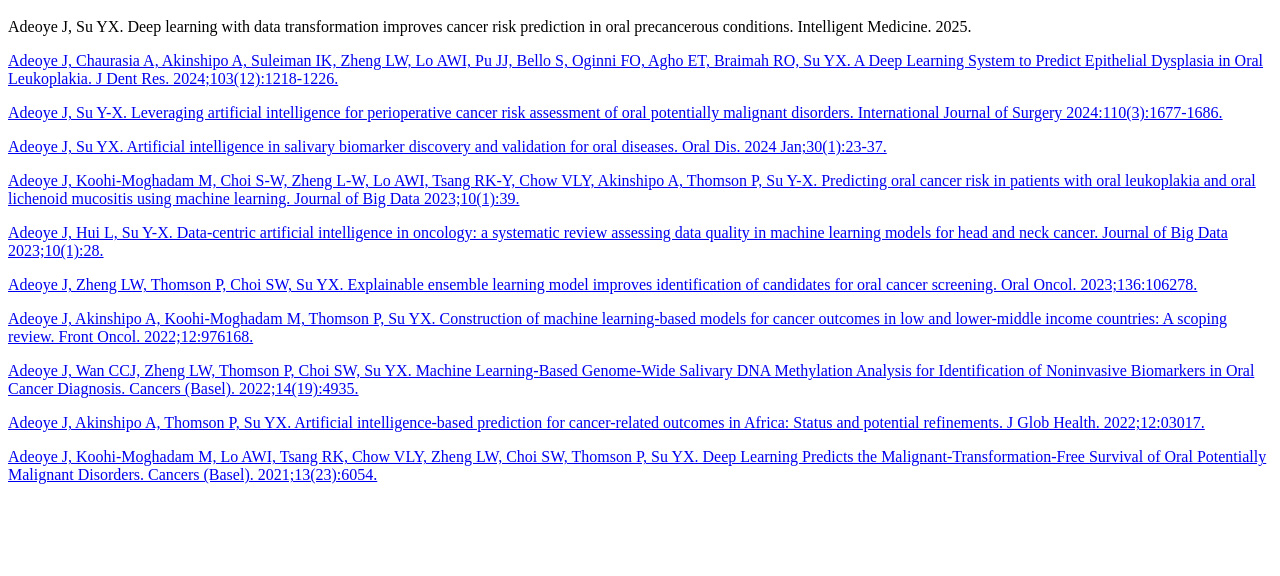
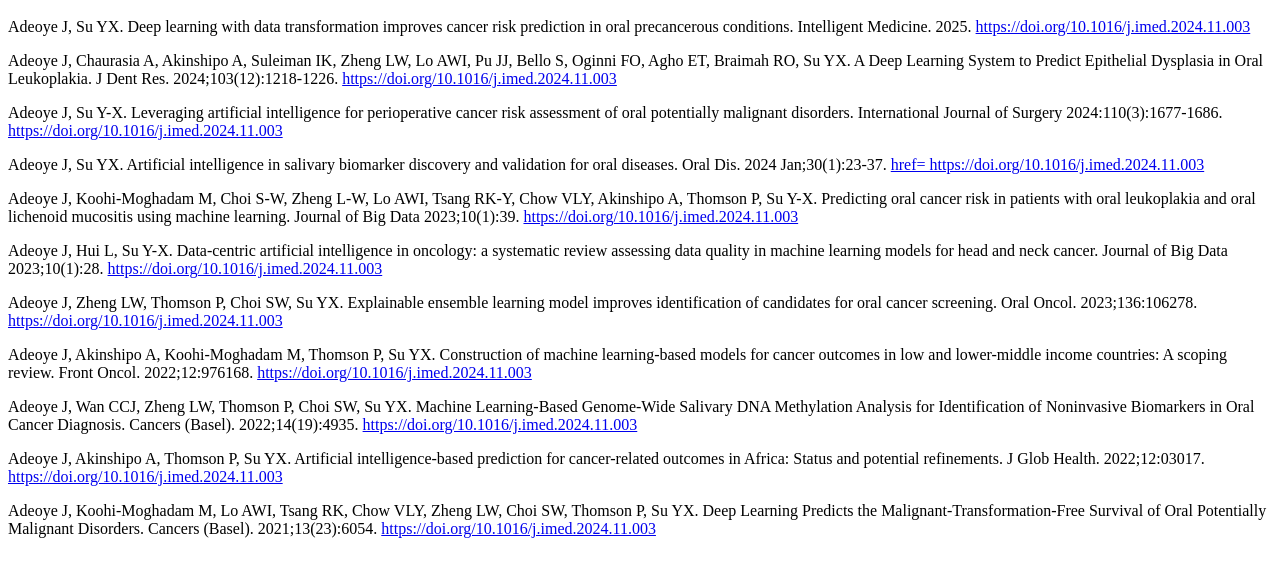
Before and after one commit to jaadeoye/jaadeoye.github.io, a plain HTML site: page index.html in a window 1280 px wide. Shown: the part 48-624 px from the top of the page. Drawn offline with Linux system fonts and the light colour scheme.

Commit message:
Update index.html

```diff
--- a/index.html
+++ b/index.html
@@ -2,17 +2,17 @@
 
 <body>
   <h1>AI and Oral Oncology Publication list (as of May 2025)</h1>
-  <p>Adeoye J, Su YX. Deep learning with data transformation improves cancer risk prediction in oral precancerous conditions. Intelligent Medicine. 2025. <a href= https://doi.org/10.1016/j.imed.2024.11.003</a></p>
-  <p>Adeoye J, Chaurasia A, Akinshipo A, Suleiman IK, Zheng LW, Lo AWI, Pu JJ, Bello S, Oginni FO, Agho ET, Braimah RO, Su YX. A Deep Learning System to Predict Epithelial Dysplasia in Oral Leukoplakia. J Dent Res. 2024;103(12):1218-1226. <a href=https://doi.org/10.1177/00220345241272048</a></p>
-  <p>Adeoye J, Su Y-X. Leveraging artificial intelligence for perioperative cancer risk assessment of oral potentially malignant disorders. International Journal of Surgery 2024:110(3):1677-1686. <a href=https://doi.org/10.1097/js9.0000000000000979</a></p>
-  <p>Adeoye J, Su YX. Artificial intelligence in salivary biomarker discovery and validation for oral diseases. Oral Dis. 2024 Jan;30(1):23-37. <a href=https://doi.org/10.1111/odi.14641</a></p>
-  <p>Adeoye J, Koohi-Moghadam M, Choi S-W, Zheng L-W, Lo AWI, Tsang RK-Y, Chow VLY, Akinshipo A, Thomson P, Su Y-X. Predicting oral cancer risk in patients with oral leukoplakia and oral lichenoid mucositis using machine learning. Journal of Big Data 2023;10(1):39. <a href=https://doi.org/10.1186/s40537-023-00714-7</a></p>
-  <p>Adeoye J, Hui L, Su Y-X. Data-centric artificial intelligence in oncology: a systematic review assessing data quality in machine learning models for head and neck cancer. Journal of Big Data 2023;10(1):28. <a href=https://doi.org/10.1186/s40537-023-00703-w</a></p>
-  <p>Adeoye J, Zheng LW, Thomson P, Choi SW, Su YX. Explainable ensemble learning model improves identification of candidates for oral cancer screening. Oral Oncol. 2023;136:106278. <a href=https://doi.org/10.1016/j.oraloncology.2022.106278</a></p>
-  <p>Adeoye J, Akinshipo A, Koohi-Moghadam M, Thomson P, Su YX. Construction of machine learning-based models for cancer outcomes in low and lower-middle income countries: A scoping review. Front Oncol. 2022;12:976168. <a href=https://doi.org/10.3389/fonc.2022.976168</a></p>
-  <p>Adeoye J, Wan CCJ, Zheng LW, Thomson P, Choi SW, Su YX. Machine Learning-Based Genome-Wide Salivary DNA Methylation Analysis for Identification of Noninvasive Biomarkers in Oral Cancer Diagnosis. Cancers (Basel). 2022;14(19):4935. <a href=https://doi.org/10.3390/cancers14194935</a></p>
-  <p>Adeoye J, Akinshipo A, Thomson P, Su YX. Artificial intelligence-based prediction for cancer-related outcomes in Africa: Status and potential refinements. J Glob Health. 2022;12:03017. <a href=https://doi.org/10.7189/jogh.12.03017</a></p>
-  <p>Adeoye J, Koohi-Moghadam M, Lo AWI, Tsang RK, Chow VLY, Zheng LW, Choi SW, Thomson P, Su YX. Deep Learning Predicts the Malignant-Transformation-Free Survival of Oral Potentially Malignant Disorders. Cancers (Basel). 2021;13(23):6054. <a href=https://doi.org/10.3390/cancers13236054</a></p>
+  <p>Adeoye J, Su YX. Deep learning with data transformation improves cancer risk prediction in oral precancerous conditions. Intelligent Medicine. 2025. <a href= https://doi.org/10.1016/j.imed.2024.11.003>https://doi.org/10.1016/j.imed.2024.11.003</a></p>
+  <p>Adeoye J, Chaurasia A, Akinshipo A, Suleiman IK, Zheng LW, Lo AWI, Pu JJ, Bello S, Oginni FO, Agho ET, Braimah RO, Su YX. A Deep Learning System to Predict Epithelial Dysplasia in Oral Leukoplakia. J Dent Res. 2024;103(12):1218-1226. <a href=https://doi.org/10.1177/00220345241272048>https://doi.org/10.1016/j.imed.2024.11.003</a></p>
+  <p>Adeoye J, Su Y-X. Leveraging artificial intelligence for perioperative cancer risk assessment of oral potentially malignant disorders. International Journal of Surgery 2024:110(3):1677-1686. <a href=https://doi.org/10.1097/js9.0000000000000979>https://doi.org/10.1016/j.imed.2024.11.003</a></p>
+  <p>Adeoye J, Su YX. Artificial intelligence in salivary biomarker discovery and validation for oral diseases. Oral Dis. 2024 Jan;30(1):23-37. <a href=https://doi.org/10.1111/odi.14641>href= https://doi.org/10.1016/j.imed.2024.11.003</a></p>
+  <p>Adeoye J, Koohi-Moghadam M, Choi S-W, Zheng L-W, Lo AWI, Tsang RK-Y, Chow VLY, Akinshipo A, Thomson P, Su Y-X. Predicting oral cancer risk in patients with oral leukoplakia and oral lichenoid mucositis using machine learning. Journal of Big Data 2023;10(1):39. <a href=https://doi.org/10.1186/s40537-023-00714-7>https://doi.org/10.1016/j.imed.2024.11.003</a></p>
+  <p>Adeoye J, Hui L, Su Y-X. Data-centric artificial intelligence in oncology: a systematic review assessing data quality in machine learning models for head and neck cancer. Journal of Big Data 2023;10(1):28. <a href=https://doi.org/10.1186/s40537-023-00703-w>https://doi.org/10.1016/j.imed.2024.11.003</a></p>
+  <p>Adeoye J, Zheng LW, Thomson P, Choi SW, Su YX. Explainable ensemble learning model improves identification of candidates for oral cancer screening. Oral Oncol. 2023;136:106278. <a href=https://doi.org/10.1016/j.oraloncology.2022.106278>https://doi.org/10.1016/j.imed.2024.11.003</a></p>
+  <p>Adeoye J, Akinshipo A, Koohi-Moghadam M, Thomson P, Su YX. Construction of machine learning-based models for cancer outcomes in low and lower-middle income countries: A scoping review. Front Oncol. 2022;12:976168. <a href=https://doi.org/10.3389/fonc.2022.976168>https://doi.org/10.1016/j.imed.2024.11.003</a></p>
+  <p>Adeoye J, Wan CCJ, Zheng LW, Thomson P, Choi SW, Su YX. Machine Learning-Based Genome-Wide Salivary DNA Methylation Analysis for Identification of Noninvasive Biomarkers in Oral Cancer Diagnosis. Cancers (Basel). 2022;14(19):4935. <a href=https://doi.org/10.3390/cancers14194935>https://doi.org/10.1016/j.imed.2024.11.003</a></p>
+  <p>Adeoye J, Akinshipo A, Thomson P, Su YX. Artificial intelligence-based prediction for cancer-related outcomes in Africa: Status and potential refinements. J Glob Health. 2022;12:03017. <a href=https://doi.org/10.7189/jogh.12.03017>https://doi.org/10.1016/j.imed.2024.11.003</a></p>
+  <p>Adeoye J, Koohi-Moghadam M, Lo AWI, Tsang RK, Chow VLY, Zheng LW, Choi SW, Thomson P, Su YX. Deep Learning Predicts the Malignant-Transformation-Free Survival of Oral Potentially Malignant Disorders. Cancers (Basel). 2021;13(23):6054. <a href=https://doi.org/10.3390/cancers13236054>https://doi.org/10.1016/j.imed.2024.11.003</a></p>
 </body>
 
 </html>
```
